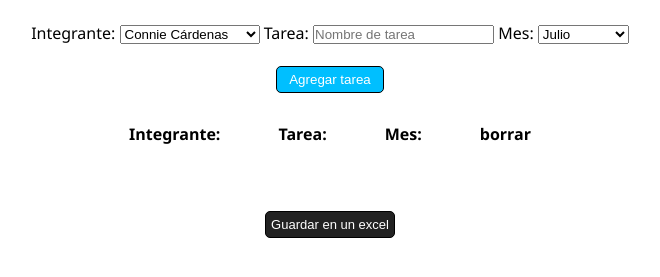
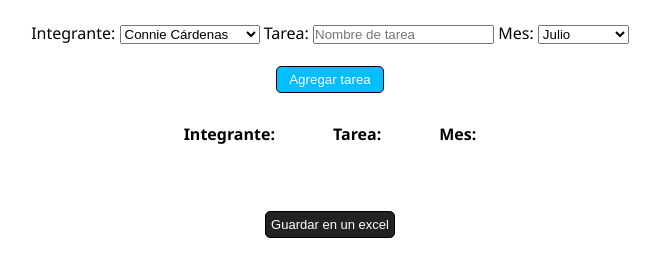
Before and after one commit to hectrhcc/proyecto-inzpirate, a website: page public/Agenda-mensual/agendaMensual.html in a window 1280 px wide. Shown: the part 299-576 px from the top of the page, without its empty margins (310-970 px from the left). Drawn offline with nearby package versions, Linux system fonts and the light colour scheme; no server answers.

Commit message:
sin borrar

```diff
--- a/public/Agenda-mensual/agendaMensual.html
+++ b/public/Agenda-mensual/agendaMensual.html
@@ -50,7 +50,6 @@
           <th>Integrante:</th>
           <th>Tarea:</th>
           <th>Mes:</th>
-          <th>borrar </th>
         </tr>
       </thead>
       <tbody>
```
